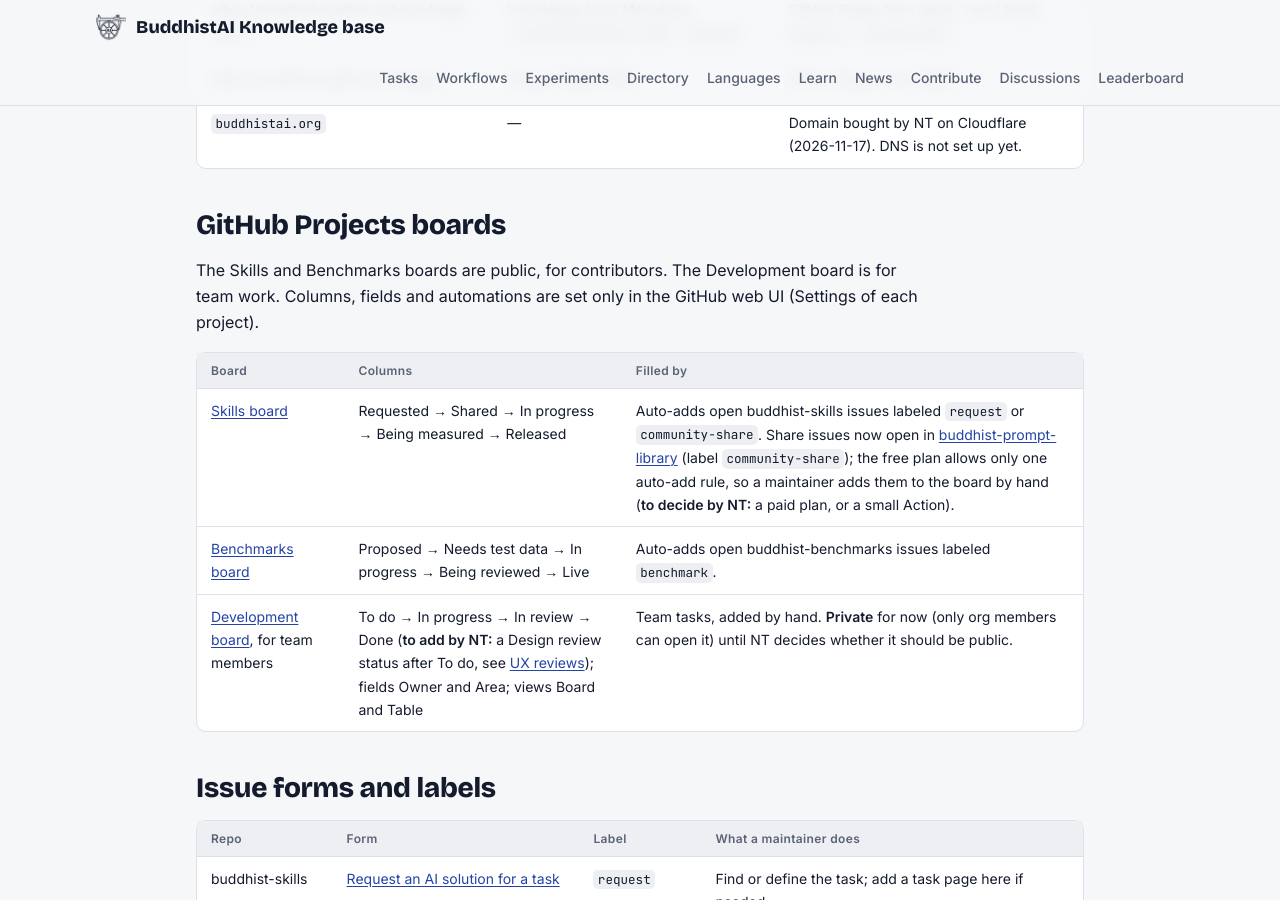
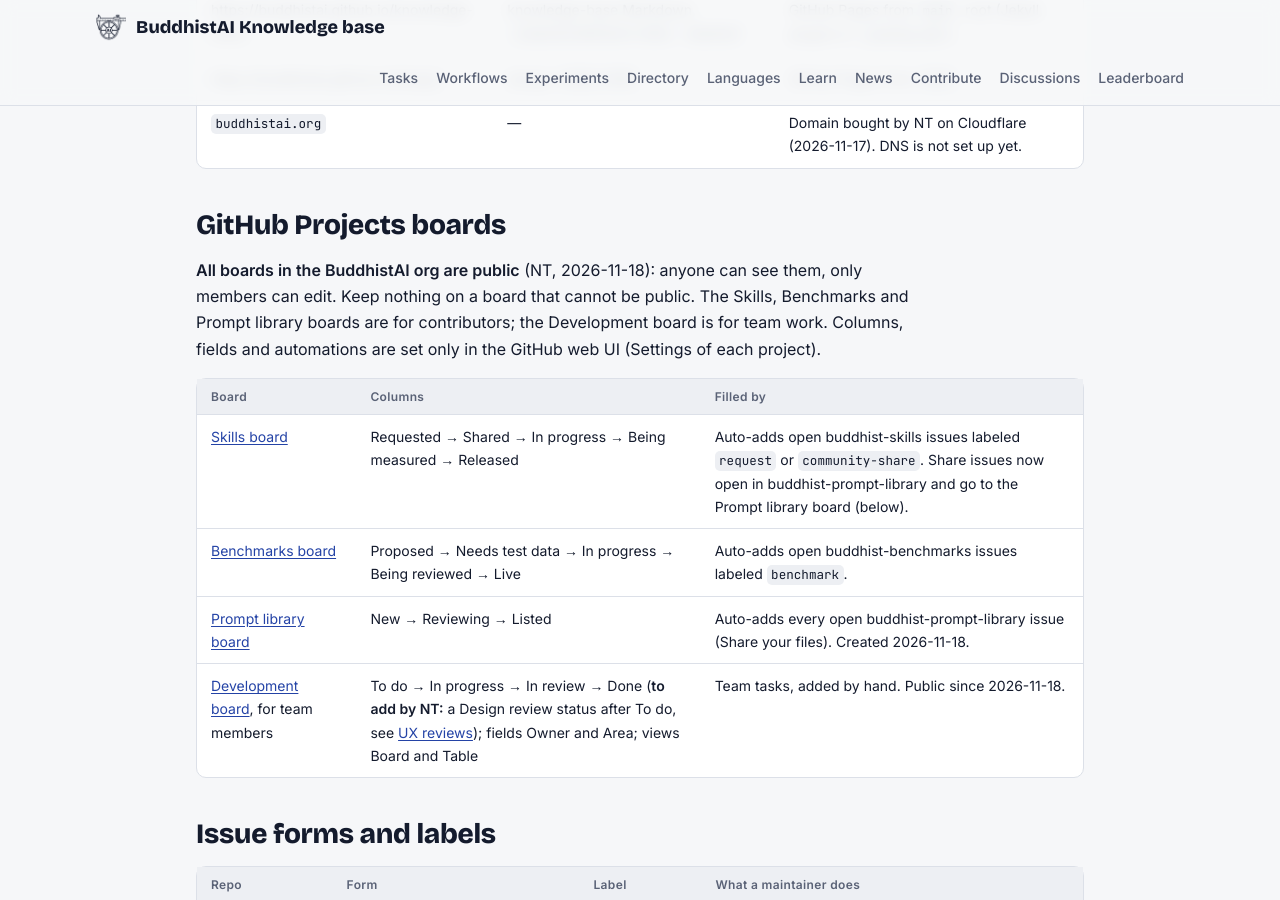
Before and after one commit to BuddhistAI/knowledge-base, a Jekyll site: the page built from handbook/architecture.md, in a window 1280 px wide and 900 px high, scrolled down 2739 px. Built offline with Jekyll 4.4.1, drawn with Linux system fonts in a browser that asks for light colours.

Commit message:
Prompt library board (projects/4); all org boards public
Co-Authored-By: Claude Opus 5.5 <noreply@anthropic.com>
Claude-Session: https://claude.ai/code/session_012mRVgcuVCytrp3F69xFHpX

```diff
--- a/handbook/architecture.md
+++ b/handbook/architecture.md
@@ -61,13 +61,14 @@ The team decided on 2026-11-17 that each benchmark gets **its own repo** with ma
 
 ## GitHub Projects boards
 
-The Skills and Benchmarks boards are public, for contributors. The Development board is for team work. Columns, fields and automations are set only in the GitHub web UI (Settings of each project).
+**All boards in the BuddhistAI org are public** (NT, 2026-11-18): anyone can see them, only members can edit. Keep nothing on a board that cannot be public. The Skills, Benchmarks and Prompt library boards are for contributors; the Development board is for team work. Columns, fields and automations are set only in the GitHub web UI (Settings of each project).
 
 | Board | Columns | Filled by |
 | --- | --- | --- |
-| [Skills board](https://github.com/orgs/BuddhistAI/projects/1) | Requested → Shared → In progress → Being measured → Released | Auto-adds open buddhist-skills issues labeled `request` or `community-share`. Share issues now open in [buddhist-prompt-library](https://github.com/BuddhistAI/buddhist-prompt-library/issues) (label `community-share`); the free plan allows only one auto-add rule, so a maintainer adds them to the board by hand (**to decide by NT:** a paid plan, or a small Action). |
+| [Skills board](https://github.com/orgs/BuddhistAI/projects/1) | Requested → Shared → In progress → Being measured → Released | Auto-adds open buddhist-skills issues labeled `request` or `community-share`. Share issues now open in buddhist-prompt-library and go to the Prompt library board (below). |
 | [Benchmarks board](https://github.com/orgs/BuddhistAI/projects/2) | Proposed → Needs test data → In progress → Being reviewed → Live | Auto-adds open buddhist-benchmarks issues labeled `benchmark`. |
-| [Development board](https://github.com/orgs/BuddhistAI/projects/3), for team members | To do → In progress → In review → Done (**to add by NT:** a Design review status after To do, see [UX reviews](ux.md#board)); fields Owner and Area; views Board and Table | Team tasks, added by hand. **Private** for now (only org members can open it) until NT decides whether it should be public. |
+| [Prompt library board](https://github.com/orgs/BuddhistAI/projects/4) | New → Reviewing → Listed | Auto-adds every open buddhist-prompt-library issue (Share your files). Created 2026-11-18. |
+| [Development board](https://github.com/orgs/BuddhistAI/projects/3), for team members | To do → In progress → In review → Done (**to add by NT:** a Design review status after To do, see [UX reviews](ux.md#board)); fields Owner and Area; views Board and Table | Team tasks, added by hand. Public since 2026-11-18. |
 
 ## Issue forms and labels
 
```
Also changed, not shown: handbook/README.md (+1 -1 lines), handbook/how-to.md (+1 -1 lines), handbook/status.md (+2 -2 lines).
